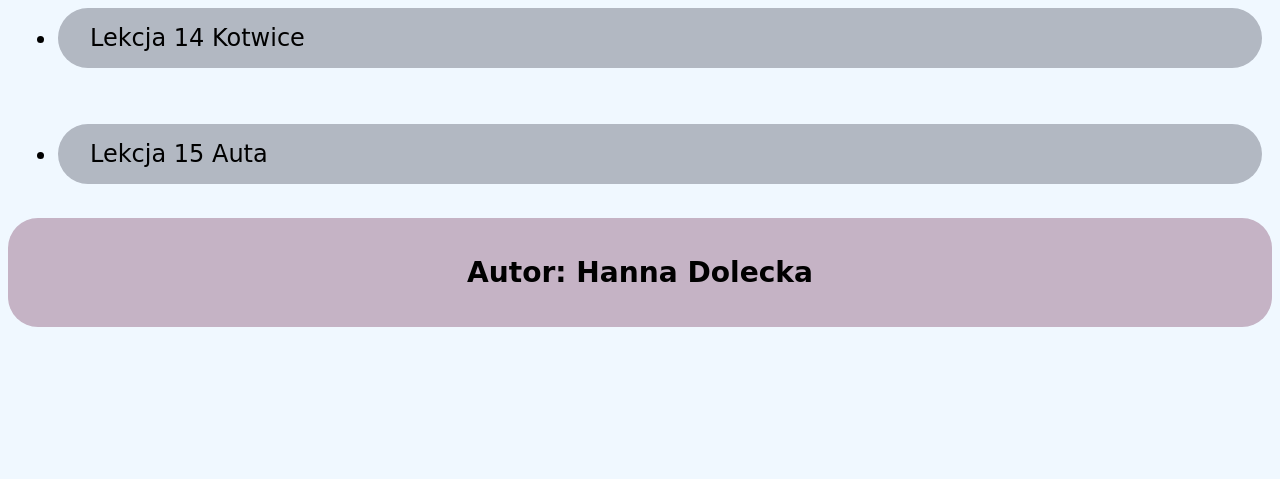
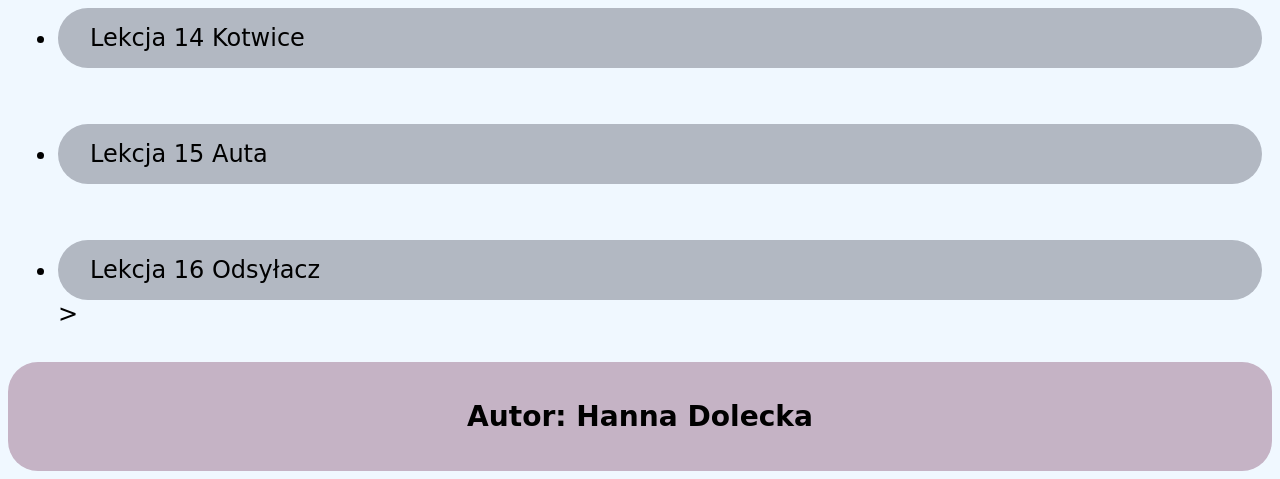
Before and after one commit to VicaDeAng/strona, a plain HTML site: page index.html in a window 1280 px wide. Shown: the part 717-1196 px from the top of the page. Before the commit the page ends 1052 px from the top, so only its background shows below. Drawn offline with Linux system fonts and the light colour scheme.

Commit message:
Update index.html

```diff
--- a/index.html
+++ b/index.html
@@ -25,6 +25,8 @@
                 <li><a href="https://vicadeang.github.io/kotwice/" target="_blank">Lekcja 14 Kotwice</a></li>
                 <br><br>
                 <li><a href="https://vicadeang.github.io/lekcja15/" target="_blank">Lekcja 15 Auta</a></li>
+                <br><br>
+                <li><a href="https://vicadeang.github.io/prosze/" target="blank">Lekcja 16 Odsyłacz</a>></li>
             </ul>
         </div>
         <footer>
@@ -32,4 +34,5 @@
         </footer>
         </div>
 </body>
+
 </html>
```
